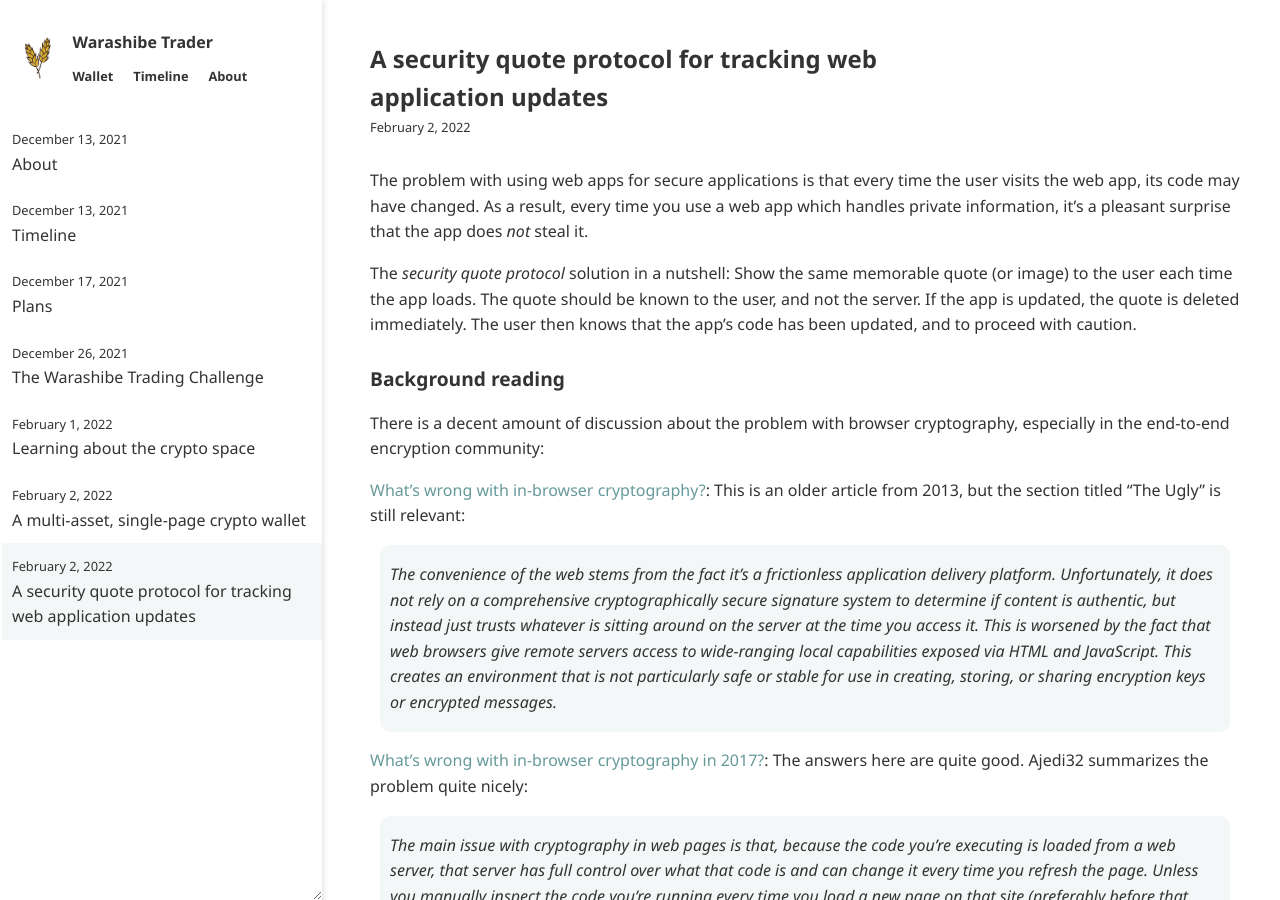
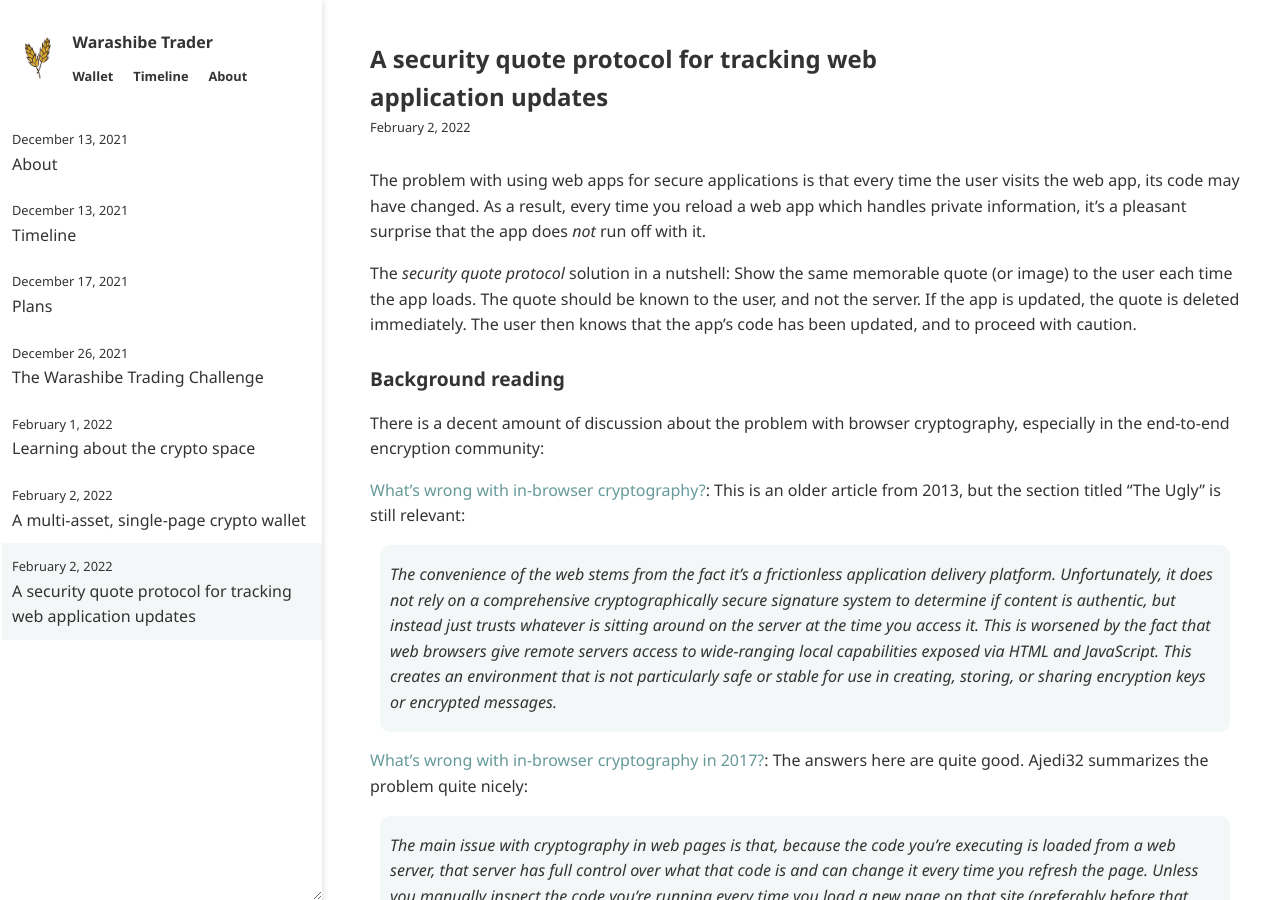
Before and after one commit to warashibetrader/warashibetrader.github.io, a Jekyll site: the page built from _posts/2022-02-02-security-quote-protocol.md, in a window 1280 px wide and 900 px high. Built offline with Jekyll 4.4.1, drawn with Linux system fonts in a browser that asks for light colours.

Commit message:
Update 2022-02-02-security-quote-protocol.md

```diff
--- a/_posts/2022-02-02-security-quote-protocol.md
+++ b/_posts/2022-02-02-security-quote-protocol.md
@@ -2,7 +2,7 @@
 title: "A security quote protocol for tracking web application updates"
 ---
 
-The problem with using web apps for secure applications is that every time the user visits the web app, its code may have changed. As a result, every time you use a web app which handles private information, it's a pleasant surprise that the app does _not_ steal it.
+The problem with using web apps for secure applications is that every time the user visits the web app, its code may have changed. As a result, every time you reload a web app which handles private information, it's a pleasant surprise that the app does _not_ run off with it.
 
 The _security quote protocol_ solution in a nutshell: Show the same memorable quote (or image) to the user each time the app loads. The quote should be known to the user, and not the server. If the app is updated, the quote is deleted immediately. The user then knows that the app's code has been updated, and to proceed with caution.
 
```
